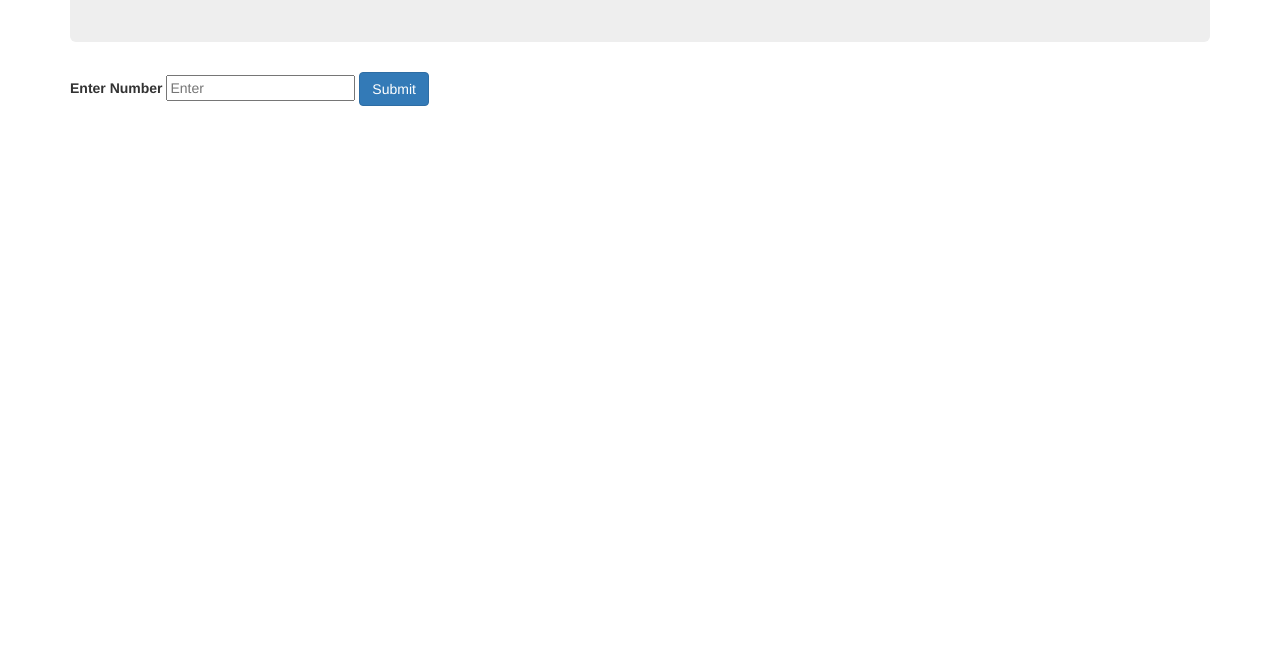
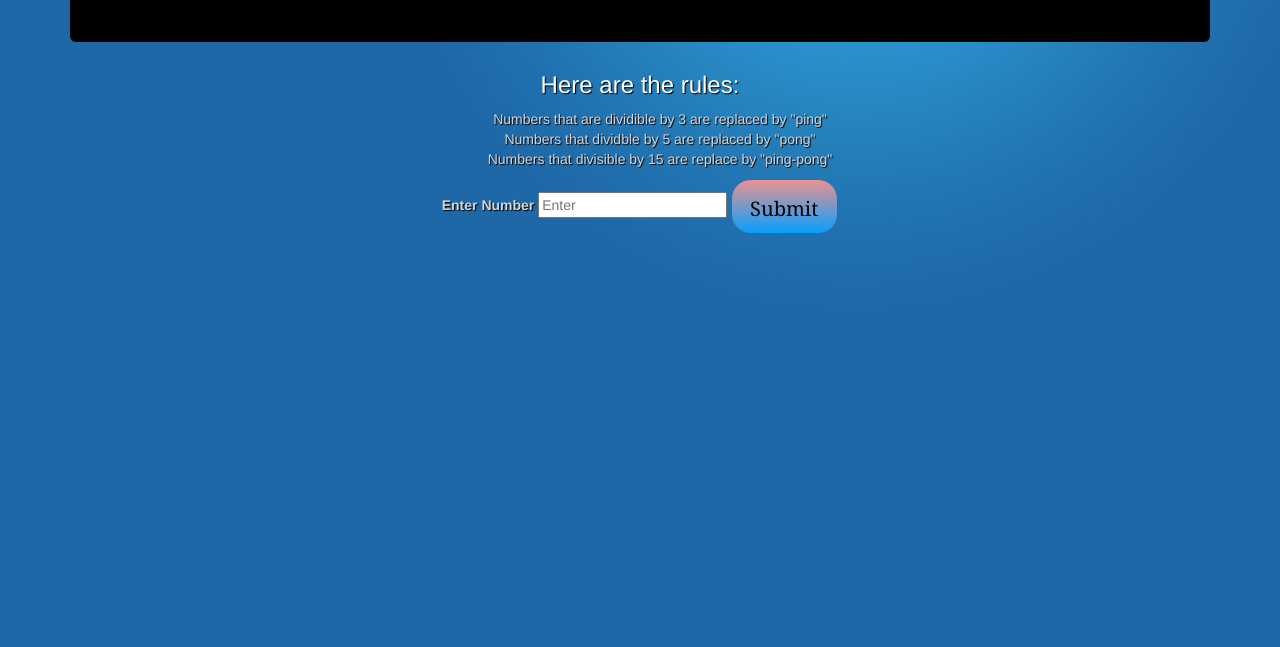
Before and after one commit to Flores120/ping-pong, a plain HTML site: page index.html in a window 1280 px wide. Shown: the part 153-800 px from the top of the page. Drawn offline with Linux system fonts and the light colour scheme.

Commit message:
added some styling to finish it up

```diff
--- a/css/styles.css
+++ b/css/styles.css
@@ -0,0 +1,53 @@
+.jumbotron {
+	background-color: black;
+	color: white;
+}
+h3 {
+	text-shadow: black 1px 1px 1px;
+	color: white;
+}
+li {
+	text-shadow: black 1px 1px 1px;
+	list-style-type: none;
+	color: lightgray;
+}
+.results {
+	text-shadow: black 1px 1px 1px;
+	list-style-type: none;
+	color: white;
+}
+body {
+	text-align: center;
+	background-image: url('../img/back.jpg');
+}
+label {
+	text-shadow: black 1px 1px 1px;
+	list-style-type: none;
+	color: lightgray;
+}
+.btn {
+  background: #eb9292;
+  background-image: -webkit-linear-gradient(top, #eb9292, #059fff);
+  background-image: -moz-linear-gradient(top, #eb9292, #059fff);
+  background-image: -ms-linear-gradient(top, #eb9292, #059fff);
+  background-image: -o-linear-gradient(top, #eb9292, #059fff);
+  background-image: linear-gradient(to bottom, #eb9292, #059fff);
+  -webkit-border-radius: 20;
+  -moz-border-radius: 20;
+  border-radius: 20px;
+  font-family: Georgia;
+  color: #000000;
+  font-size: 20px;
+  padding: 15px 19px 10px 18px;
+  text-decoration: none;
+}
+
+.btn:hover {
+  background: #118ad6;
+  background-image: -webkit-linear-gradient(top, #118ad6, #ff0040);
+  background-image: -moz-linear-gradient(top, #118ad6, #ff0040);
+  background-image: -ms-linear-gradient(top, #118ad6, #ff0040);
+  background-image: -o-linear-gradient(top, #118ad6, #ff0040);
+  background-image: linear-gradient(to bottom, #118ad6, #ff0040);
+  text-decoration: none;
+}
--- a/index.html
+++ b/index.html
@@ -14,6 +14,12 @@
 			<div class="jumbotron">
 				<h1>Lets Play Ping Pong</h1>
 			</div>
+			<h3>Here are the rules:</h3>
+			<ul>
+				<li>Numbers that are dividible by 3 are replaced by "ping"</li>
+				<li>Numbers that dividble by 5 are replaced by "pong"</li>
+				<li>Numbers that divisible by 15 are replace by "ping-pong"</li>
+			</ul>
 			<form id="ping">
 				<label for="number">Enter Number</label>
 				<input id="number" type="text" name="name" placeholder="Enter" value="">
--- a/js/scripts.js
+++ b/js/scripts.js
@@ -18,6 +18,7 @@ $(document).ready(function(){
 	$('form#ping').submit(function(event){
 		var userInput = parseInt($('input#number').val());
 		var results = pingPong(userInput);
+		$('.results').children().remove();
 		$('.results').append('<p>' + results + '</p>');
 		event.preventDefault();
 
```
Also changed, not shown: img/back.jpg (added), img/ping.jpg (added), 1 other file.
